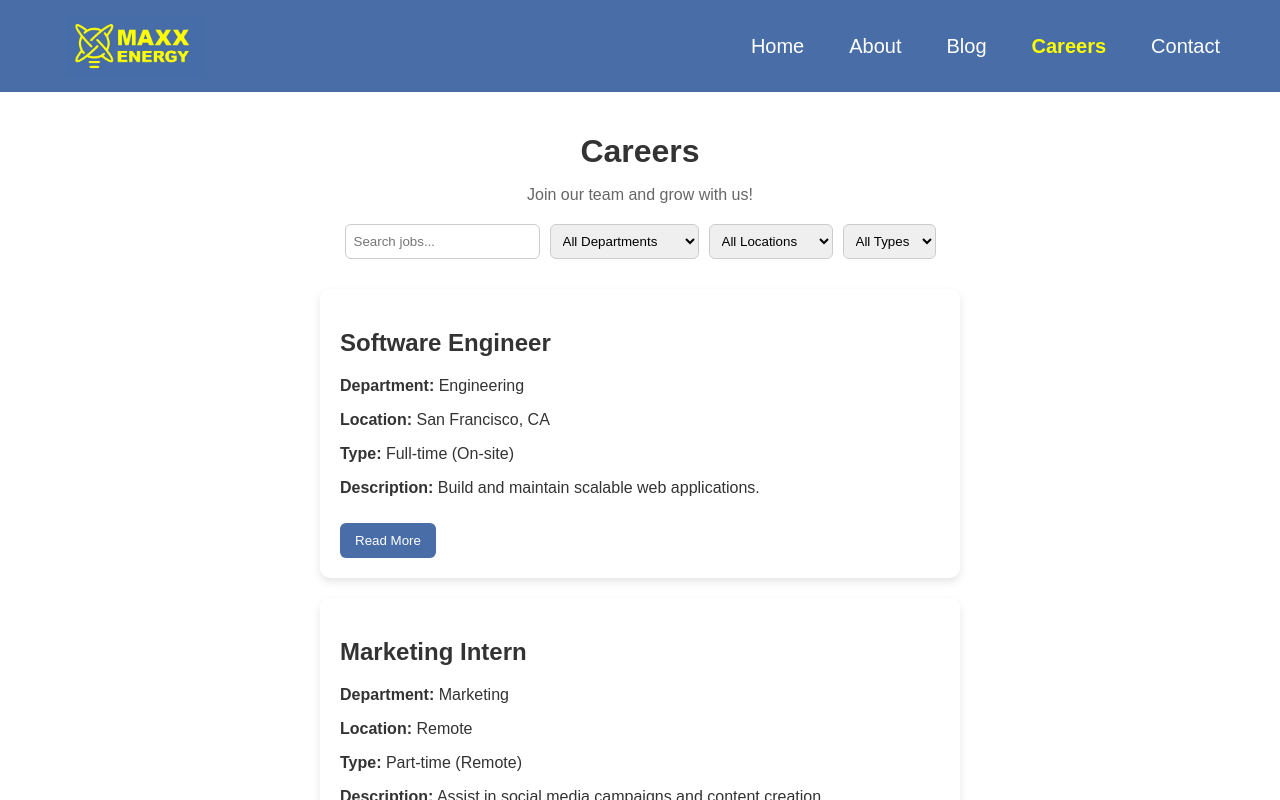
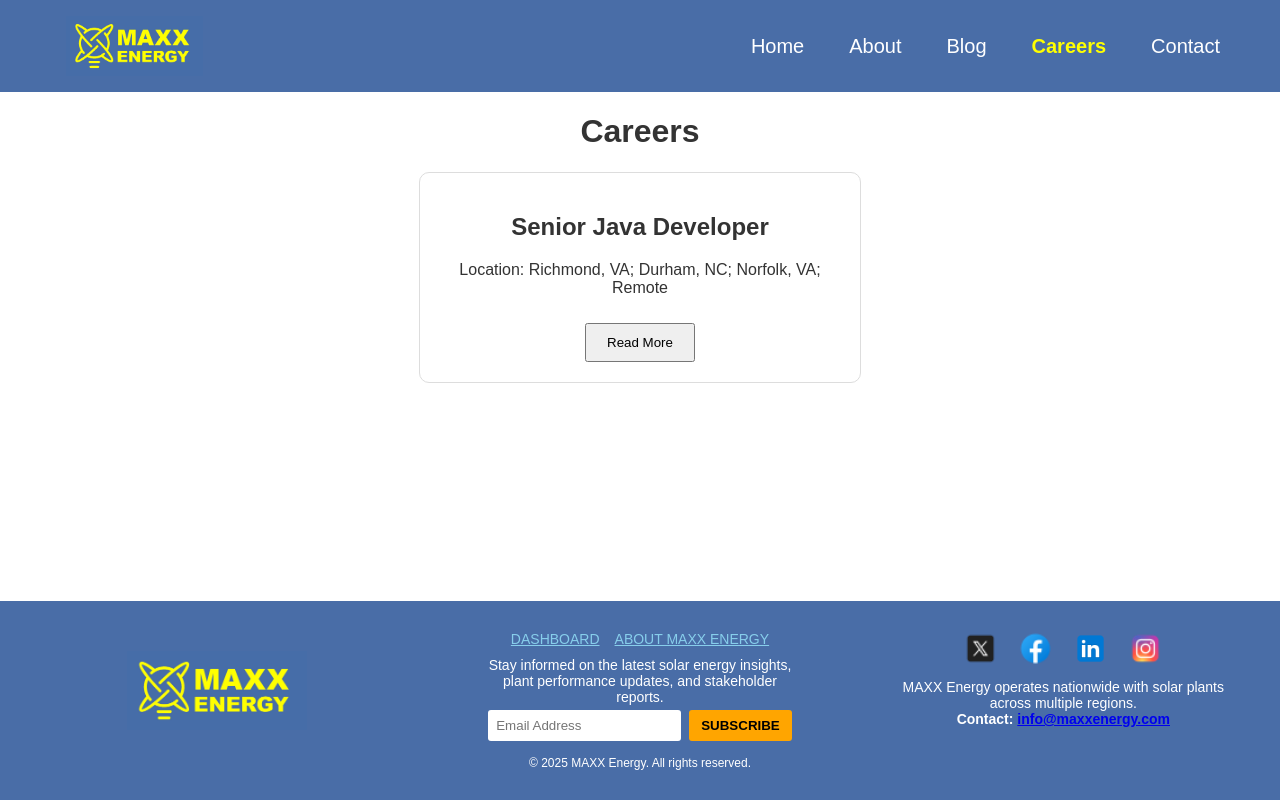
Before and after one commit to xaetbek/MaxxEnergyWebpage, a React (Create React App) app in the folder front-end/: page / in a window 1280 px wide. Both pictures are taken after a click on the button "Careers". Shown: the top 800 px of the page. Built offline with nearby package versions, Linux system fonts and the light colour scheme.

Commit message:
end of the project

```diff
--- /dev/null
+++ b/front-end/public/pages/job-senior-java.html
@@ -0,0 +1,136 @@
+<!DOCTYPE html>
+<html lang="en">
+<head>
+  <meta charset="UTF-8" />
+  <meta name="viewport" content="width=device-width, initial-scale=1.0"/>
+  <title>Senior Java Developer - MAXX Potential</title>
+  <style>
+    body { font-family: Arial, sans-serif; margin: 20px; line-height: 1.6; }
+    .container { max-width: 800px; margin: auto; }
+    h1, h2 { text-align: center; }
+    form { margin-top: 30px; }
+    .form-group { margin-bottom: 15px; }
+    label { display: block; margin-bottom: 5px; font-weight: bold; }
+    input, textarea, select { width: 100%; padding: 10px; border: 1px solid #ccc; border-radius: 5px; }
+    input.error, textarea.error, select.error { border: 1px solid red; }
+    .error-message { color: red; font-size: 0.9em; margin-top: 5px; }
+    button { padding: 10px 20px; background: #0073e6; color: #fff; border: none; border-radius: 5px; cursor: pointer; }
+    button:hover { background: #005bb5; }
+  </style>
+</head>
+<body>
+  <div class="container">
+    <h1>Senior Java Developer</h1>
+    <h2>MAXX Potential</h2>
+    <p><strong>Location:</strong> Richmond, VA; Durham, NC; Norfolk, VA; Remote</p>
+    <p><strong>Full-time</strong></p>
+    <p>MAXX Potential helps organizations diversify and strengthen their tech talent pipeline... [FULL DESCRIPTION CONTENT HERE — same as you provided]</p>
+
+    <h2>Apply Now</h2>
+    <form id="jobForm" novalidate>
+      <div class="form-group">
+        <label>First Name*</label>
+        <input type="text" name="firstName" required />
+      </div>
+      <div class="form-group">
+        <label>Last Name*</label>
+        <input type="text" name="lastName" required />
+      </div>
+      <div class="form-group">
+        <label>Email*</label>
+        <input type="email" name="email" required />
+      </div>
+      <div class="form-group">
+        <label>Phone Number*</label>
+        <input type="tel" name="phone" required />
+      </div>
+      <div class="form-group">
+        <label>Address*</label>
+        <input type="text" name="address" required />
+      </div>
+      <div class="form-group">
+        <label>Address Line 1</label>
+        <input type="text" name="address1" />
+      </div>
+      <div class="form-group">
+        <label>Address Line 2</label>
+        <input type="text" name="address2" />
+      </div>
+      <div class="form-group">
+        <label>City</label>
+        <input type="text" name="city" />
+      </div>
+      <div class="form-group">
+        <label>State / Province / Region</label>
+        <input type="text" name="state" />
+      </div>
+      <div class="form-group">
+        <label>ZIP / Postal Code</label>
+        <input type="text" name="zip" />
+      </div>
+      <div class="form-group">
+        <label>Country</label>
+        <select name="country">
+          <option value="">Select Country</option>
+          <option>United States</option>
+          <option>Canada</option>
+          <option>United Kingdom</option>
+          <option>Other</option>
+        </select>
+      </div>
+      <div class="form-group">
+        <label>Attach Resume</label>
+        <input type="file" name="resume" />
+      </div>
+      <div class="form-group">
+        <label>Attach Cover Letter</label>
+        <input type="file" name="coverLetter" />
+      </div>
+      <div class="form-group">
+        <label>Why do you want to work at MAXX Potential?</label>
+        <textarea name="q1"></textarea>
+      </div>
+      <div class="form-group">
+        <label>How do our core values resonate with you?</label>
+        <textarea name="q2"></textarea>
+      </div>
+      <div class="form-group">
+        <label>How do you grow your skills?</label>
+        <textarea name="q3"></textarea>
+      </div>
+      <div class="form-group">
+        <label>Do you prefer “big picture” or “small details”? Example:</label>
+        <textarea name="q4"></textarea>
+      </div>
+      <button type="submit">Submit</button>
+      <p id="formError" class="error-message"></p>
+    </form>
+  </div>
+
+  <script>
+    document.getElementById("jobForm").addEventListener("submit", function(e) {
+      e.preventDefault();
+      let isValid = true;
+      let errorMessage = "";
+
+      document.querySelectorAll("#jobForm [required]").forEach(field => {
+        if (!field.value.trim()) {
+          field.classList.add("error");
+          isValid = false;
+        } else {
+          field.classList.remove("error");
+        }
+      });
+
+      if (!isValid) {
+        errorMessage = "Some necessary fields cannot be empty.";
+        document.getElementById("formError").textContent = errorMessage;
+      } else {
+        document.getElementById("formError").textContent = "";
+        alert("Application submitted successfully!");
+        // Here you would send the form data to your backend API
+      }
+    });
+  </script>
+</body>
+</html>
--- a/front-end/src/pages/Careers.css
+++ b/front-end/src/pages/Careers.css
@@ -1,64 +1,70 @@
 .careers-container {
-  text-align: center;
-  padding: 20px;
+  padding: 2rem;
+  font-family: Arial, sans-serif;
 }
 
 .careers-title {
   font-size: 2rem;
-  margin-bottom: 5px;
+  text-align: center;
 }
 
 .careers-subtitle {
+  text-align: center;
+  margin-bottom: 2rem;
   color: #666;
-  margin-bottom: 20px;
 }
 
 .filters {
   display: flex;
+  gap: 1rem;
+  margin-bottom: 2rem;
   justify-content: center;
-  gap: 10px;
-  margin-bottom: 30px;
+  flex-wrap: wrap;
 }
 
 .filters input,
 .filters select {
-  padding: 8px;
+  padding: 0.5rem;
+  border: 1px solid #ddd;
   border-radius: 6px;
-  border: 1px solid #ccc;
 }
 
 .jobs-list {
-  display: flex;
-  flex-direction: column;
-  align-items: center;
-  gap: 20px;
+  display: grid;
+  gap: 1.5rem;
+  grid-template-columns: repeat(auto-fit, minmax(280px, 1fr));
 }
 
 .job-card {
-  width: 600px;
-  padding: 20px;
+  border: 1px solid #ddd;
   border-radius: 10px;
-  box-shadow: 0 4px 8px rgba(0, 0, 0, 0.1);
-  background: white;
-  text-align: left;
+  padding: 1rem;
+  background: #fafafa;
+  transition: box-shadow 0.3s;
 }
 
-.read-more-btn,
-.apply-btn,
-.close-btn {
-  margin-top: 10px;
-  padding: 10px 15px;
+.job-card:hover {
+  box-shadow: 0 4px 10px rgba(0, 0, 0, 0.1);
+}
+
+.read-more-btn {
+  margin-top: 1rem;
+  padding: 0.5rem 1rem;
   border: none;
-  background: #496da7;
-  color: white;
+  background: #0077cc;
+  color: #fff;
   border-radius: 6px;
   cursor: pointer;
 }
 
-.read-more-btn:hover,
-.apply-btn:hover,
-.close-btn:hover {
-  background: #355580;
+.read-more-btn:hover {
+  background: #005fa3;
+}
+
+.no-results {
+  grid-column: 1/-1;
+  text-align: center;
+  color: #999;
 }
 
 .modal-overlay {
@@ -67,38 +73,58 @@
   left: 0;
   width: 100%;
   height: 100%;
-  background: rgba(0,0,0,0.5);
+  background: rgba(0, 0, 0, 0.6);
   display: flex;
   justify-content: center;
   align-items: center;
 }
 
 .modal-content {
-  width: 500px;
   background: #fff;
-  padding: 25px;
+  padding: 2rem;
   border-radius: 12px;
-  box-shadow: 0 6px 12px rgba(0,0,0,0.3);
-  text-align: left;
+  max-width: 600px;
+  width: 100%;
+  overflow-y: auto;
   max-height: 90vh;
-  overflow-y: auto;
+}
+
+.close-btn {
+  margin-top: 1rem;
+  background: #ccc;
+  border: none;
+  padding: 0.5rem 1rem;
+  border-radius: 6px;
+  cursor: pointer;
+}
+
+.close-btn:hover {
+  background: #999;
 }
 
 .apply-form {
   display: flex;
   flex-direction: column;
-  gap: 10px;
-  margin: 15px 0;
+  gap: 0.75rem;
+  margin-top: 1rem;
 }
 
 .apply-form input,
 .apply-form textarea {
-  padding: 10px;
+  padding: 0.5rem;
+  border: 1px solid #ddd;
   border-radius: 6px;
-  border: 1px solid #ccc;
 }
 
-.apply-form textarea {
-  resize: vertical;
-  min-height: 80px;
+.apply-btn {
+  padding: 0.5rem 1rem;
+  border: none;
+  background: #28a745;
+  color: white;
+  border-radius: 6px;
+  cursor: pointer;
 }
+
+.apply-btn:hover {
+  background: #218838;
+}
--- a/front-end/src/pages/Careers.js
+++ b/front-end/src/pages/Careers.js
@@ -1,148 +1,21 @@
-import React, { useState } from "react";
-import "./Careers.css";
+import React from "react";
 
 function Careers() {
-  const [search, setSearch] = useState("");
-  const [filters, setFilters] = useState({
-    department: "",
-    location: "",
-    type: "",
-  });
-  const [selectedJob, setSelectedJob] = useState(null);
-
-  const jobs = [
-    {
-      id: 1,
-      title: "Software Engineer",
-      department: "Engineering",
-      location: "San Francisco, CA",
-      type: "Full-time",
-      mode: "On-site",
-      description: "Build and maintain scalable web applications.",
-      requirements: "Experience with React, Node.js, and databases.",
-      benefits: "Health insurance, retirement plan, flexible work schedule.",
-    },
-    {
-      id: 2,
-      title: "Marketing Intern",
-      department: "Marketing",
-      location: "Remote",
-      type: "Part-time",
-      mode: "Remote",
-      description: "Assist in social media campaigns and content creation.",
-      requirements: "Strong communication skills, creativity, and teamwork.",
-      benefits: "Education reimbursement, flexible schedule.",
-    },
-    {
-      id: 3,
-      title: "HR Specialist",
-      department: "Human Resources",
-      location: "New York, NY",
-      type: "Full-time",
-      mode: "On-site",
-      description: "Manage recruitment processes and employee relations.",
-      requirements: "Experience in HR roles and excellent interpersonal skills.",
-      benefits: "Health insurance, 401k, DEI programs.",
-    },
-  ];
-
-  const filteredJobs = jobs.filter((job) => {
-    return (
-      job.title.toLowerCase().includes(search.toLowerCase()) &&
-      (filters.department ? job.department === filters.department : true) &&
-      (filters.location ? job.location.includes(filters.location) : true) &&
-      (filters.type ? job.type === filters.type : true)
-    );
-  });
+  const openJobPage = () => {
+    window.open("/pages/job-senior-java.html", "_blank"); // opens in new tab
+  };
 
   return (
-    <main className="careers-container">
-      <h1 className="careers-title">Careers</h1>
-      <p className="careers-subtitle">Join our team and grow with us!</p>
-
-      <div className="filters">
-        <input
-          type="text"
-          placeholder="Search jobs..."
-          value={search}
-          onChange={(e) => setSearch(e.target.value)}
-        />
-        <select
-          value={filters.department}
-          onChange={(e) => setFilters({ ...filters, department: e.target.value })}
-        >
-          <option value="">All Departments</option>
-          <option value="Engineering">Engineering</option>
-          <option value="Marketing">Marketing</option>
-          <option value="Human Resources">Human Resources</option>
-        </select>
-        <select
-          value={filters.location}
-          onChange={(e) => setFilters({ ...filters, location: e.target.value })}
-        >
-          <option value="">All Locations</option>
-          <option value="San Francisco">San Francisco</option>
-          <option value="New York">New York</option>
-          <option value="Remote">Remote</option>
-        </select>
-        <select
-          value={filters.type}
-          onChange={(e) => setFilters({ ...filters, type: e.target.value })}
-        >
-          <option value="">All Types</option>
-          <option value="Full-time">Full-time</option>
-          <option value="Part-time">Part-time</option>
-        </select>
+    <div className="careers-container" style={{ textAlign: "center" }}>
+      <h1>Careers</h1>
+      <div className="job-card" style={{ margin: "0 auto", width: "400px", padding: "20px", border: "1px solid #ddd", borderRadius: "10px" }}>
+        <h2>Senior Java Developer</h2>
+        <p>Location: Richmond, VA; Durham, NC; Norfolk, VA; Remote</p>
+        <button onClick={openJobPage} style={{ marginTop: "10px", padding: "10px 20px" }}>
+          Read More
+        </button>
       </div>
-
-      <div className="jobs-list">
-        {filteredJobs.map((job) => (
-          <div key={job.id} className="job-card">
-            <h2>{job.title}</h2>
-            <p><strong>Department:</strong> {job.department}</p>
-            <p><strong>Location:</strong> {job.location}</p>
-            <p><strong>Type:</strong> {job.type} ({job.mode})</p>
-            {/* Show only first 60 chars */}
-            <p>
-              <strong>Description:</strong>{" "}
-              {job.description.length > 60
-                ? job.description.substring(0, 60) + "..."
-                : job.description}
-            </p>
-            <button className="read-more-btn" onClick={() => setSelectedJob(job)}>
-              Read More
-            </button>
-          </div>
-        ))}
-      </div>
-
-      {/* Modal for full job details */}
-      {selectedJob && (
-        <div className="modal-overlay" onClick={() => setSelectedJob(null)}>
-          <div className="modal-content" onClick={(e) => e.stopPropagation()}>
-            <h2>{selectedJob.title}</h2>
-            <p><strong>Department:</strong> {selectedJob.department}</p>
-            <p><strong>Location:</strong> {selectedJob.location}</p>
-            <p><strong>Type:</strong> {selectedJob.type} ({selectedJob.mode})</p>
-            <p><strong>Description:</strong> {selectedJob.description}</p>
-            <p><strong>Requirements:</strong> {selectedJob.requirements}</p>
-            <p><strong>Benefits:</strong> {selectedJob.benefits}</p>
-
-            <h3>Apply Now</h3>
-            <form className="apply-form">
-              <input type="text" placeholder="Full Name" required />
-              <input type="email" placeholder="Email Address" required />
-              <textarea placeholder="Cover Letter" required />
-              <button type="submit" className="apply-btn">Submit Application</button>
-            </form>
-
-            <button className="close-btn" onClick={() => setSelectedJob(null)}>
-              Close
-            </button>
-          </div>
-        </div>
-      )}
-    </main>
+    </div>
   );
 }
 
```
Also changed, not shown: front-end/src/App.js (+7 -7 lines).
